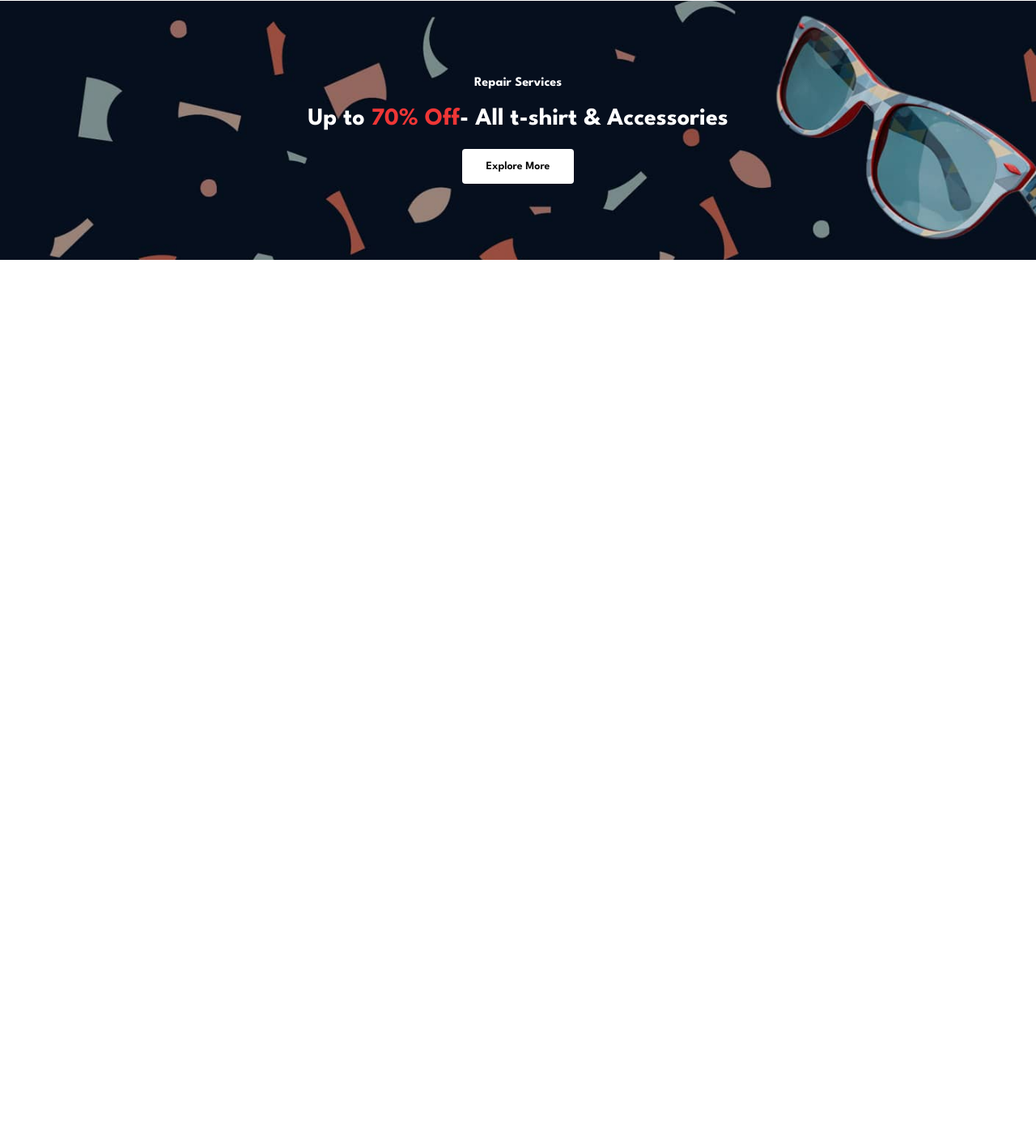
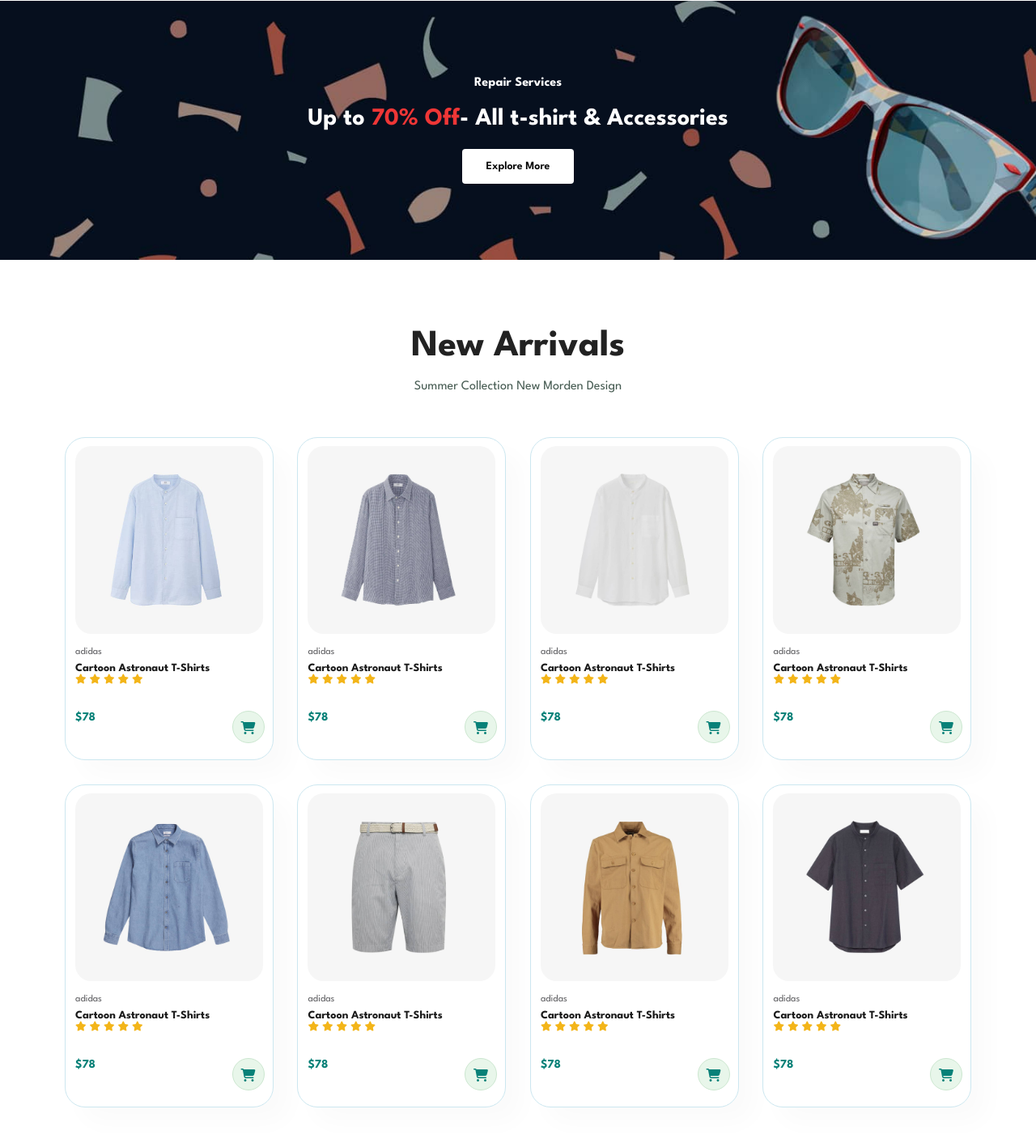
Before and after one commit to bdk27/ecommerceWebsite--practive, a plain HTML site: page index.html in a window 1280 px wide. Shown: the part 2209-3616 px from the top of the page at 81% size. Before the commit the page ends 2570 px from the top, so only its background shows below. Drawn offline with Linux system fonts and the light colour scheme.

Commit message:
product2 section

```diff
--- a/index.html
+++ b/index.html
@@ -218,7 +218,144 @@
 
 <!-- banner section ends -->
 
+<!-- product2 section starts -->
 
+    <section id="product1" class="section-p1">
+        <h2>New Arrivals</h2>
+        <p>Summer Collection New Morden Design</p>
+        <div class="pro-container">
+            <div class="pro">
+                <img src="img/products/n1.jpg">
+                <div class="des">
+                    <span>adidas</span>
+                    <h5>Cartoon Astronaut T-Shirts</h5>
+                    <div class="star">
+                        <i class="fas fa-star"></i>
+                        <i class="fas fa-star"></i>
+                        <i class="fas fa-star"></i>
+                        <i class="fas fa-star"></i>
+                        <i class="fas fa-star"></i>
+                    </div>
+                    <h1>$78</h1>
+                </div>
+                <a href="#"><i class="fa fa-shopping-cart cart"></i></a>
+            </div>
+            <div class="pro">
+                <img src="img/products/n2.jpg">
+                <div class="des">
+                    <span>adidas</span>
+                    <h5>Cartoon Astronaut T-Shirts</h5>
+                    <div class="star">
+                        <i class="fas fa-star"></i>
+                        <i class="fas fa-star"></i>
+                        <i class="fas fa-star"></i>
+                        <i class="fas fa-star"></i>
+                        <i class="fas fa-star"></i>
+                    </div>
+                    <h1>$78</h1>
+                </div>
+                <a href="#"><i class="fa fa-shopping-cart cart"></i></a>
+            </div>
+            <div class="pro">
+                <img src="img/products/n3.jpg">
+                <div class="des">
+                    <span>adidas</span>
+                    <h5>Cartoon Astronaut T-Shirts</h5>
+                    <div class="star">
+                        <i class="fas fa-star"></i>
+                        <i class="fas fa-star"></i>
+                        <i class="fas fa-star"></i>
+                        <i class="fas fa-star"></i>
+                        <i class="fas fa-star"></i>
+                    </div>
+                    <h1>$78</h1>
+                </div>
+                <a href="#"><i class="fa fa-shopping-cart cart"></i></a>
+            </div>
+            <div class="pro">
+                <img src="img/products/n4.jpg">
+                <div class="des">
+                    <span>adidas</span>
+                    <h5>Cartoon Astronaut T-Shirts</h5>
+                    <div class="star">
+                        <i class="fas fa-star"></i>
+                        <i class="fas fa-star"></i>
+                        <i class="fas fa-star"></i>
+                        <i class="fas fa-star"></i>
+                        <i class="fas fa-star"></i>
+                    </div>
+                    <h1>$78</h1>
+                </div>
+                <a href="#"><i class="fa fa-shopping-cart cart"></i></a>
+            </div>
+            <div class="pro">
+                <img src="img/products/n5.jpg">
+                <div class="des">
+                    <span>adidas</span>
+                    <h5>Cartoon Astronaut T-Shirts</h5>
+                    <div class="star">
+                        <i class="fas fa-star"></i>
+                        <i class="fas fa-star"></i>
+                        <i class="fas fa-star"></i>
+                        <i class="fas fa-star"></i>
+                        <i class="fas fa-star"></i>
+                    </div>
+                    <h1>$78</h1>
+                </div>
+                <a href="#"><i class="fa fa-shopping-cart cart"></i></a>
+            </div>
+            <div class="pro">
+                <img src="img/products/n6.jpg">
+                <div class="des">
+                    <span>adidas</span>
+                    <h5>Cartoon Astronaut T-Shirts</h5>
+                    <div class="star">
+                        <i class="fas fa-star"></i>
+                        <i class="fas fa-star"></i>
+                        <i class="fas fa-star"></i>
+                        <i class="fas fa-star"></i>
+                        <i class="fas fa-star"></i>
+                    </div>
+                    <h1>$78</h1>
+                </div>
+                <a href="#"><i class="fa fa-shopping-cart cart"></i></a>
+            </div>
+            <div class="pro">
+                <img src="img/products/n7.jpg">
+                <div class="des">
+                    <span>adidas</span>
+                    <h5>Cartoon Astronaut T-Shirts</h5>
+                    <div class="star">
+                        <i class="fas fa-star"></i>
+                        <i class="fas fa-star"></i>
+                        <i class="fas fa-star"></i>
+                        <i class="fas fa-star"></i>
+                        <i class="fas fa-star"></i>
+                    </div>
+                    <h1>$78</h1>
+                </div>
+                <a href="#"><i class="fa fa-shopping-cart cart"></i></a>
+            </div>
+            <div class="pro">
+                <img src="img/products/n8.jpg">
+                <div class="des">
+                    <span>adidas</span>
+                    <h5>Cartoon Astronaut T-Shirts</h5>
+                    <div class="star">
+                        <i class="fas fa-star"></i>
+                        <i class="fas fa-star"></i>
+                        <i class="fas fa-star"></i>
+                        <i class="fas fa-star"></i>
+                        <i class="fas fa-star"></i>
+                    </div>
+                    <h1>$78</h1>
+                </div>
+                <a href="#"><i class="fa fa-shopping-cart cart"></i></a>
+            </div>
+        </div>
+    </section>
+
+<!-- product2 section ends -->
 
     <script src="https://kit.fontawesome.com/5ed6520c8d.js" crossorigin="anonymous"></script>
     <script src="script.js"></script>
```
